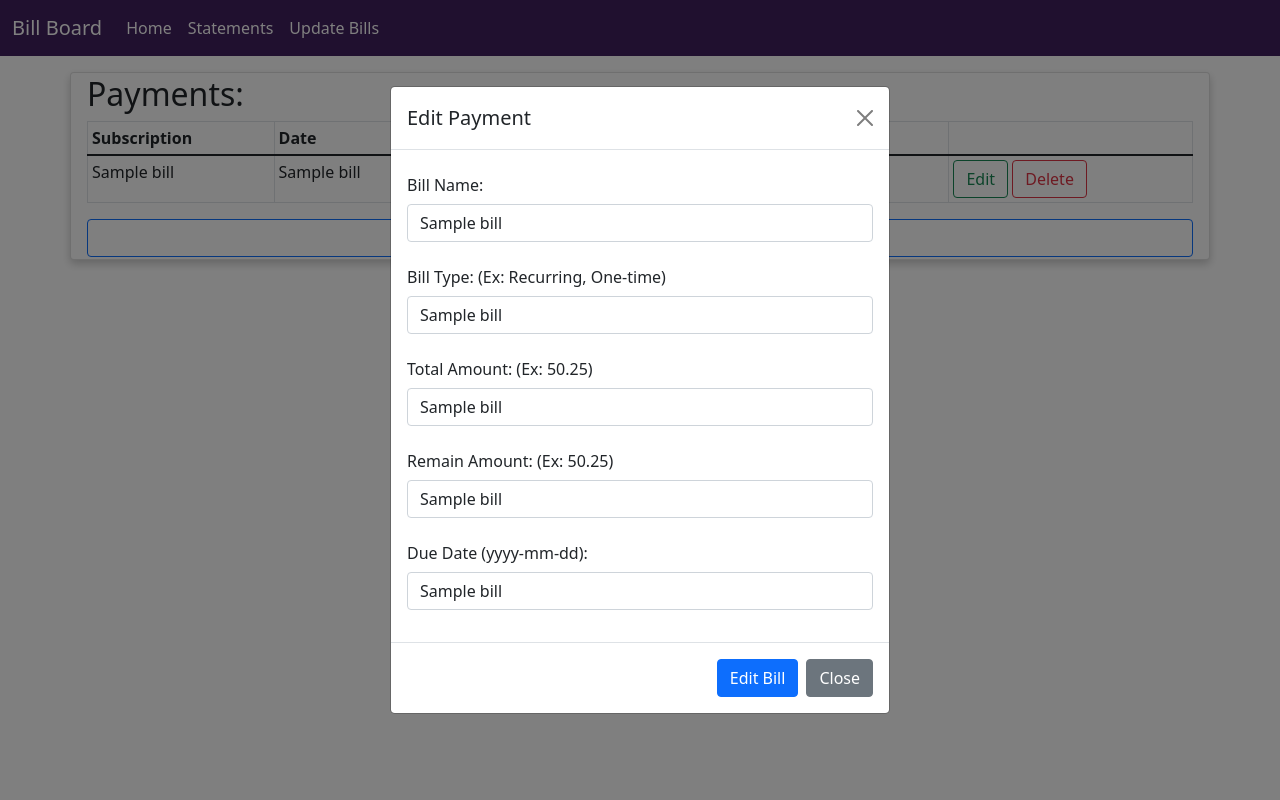
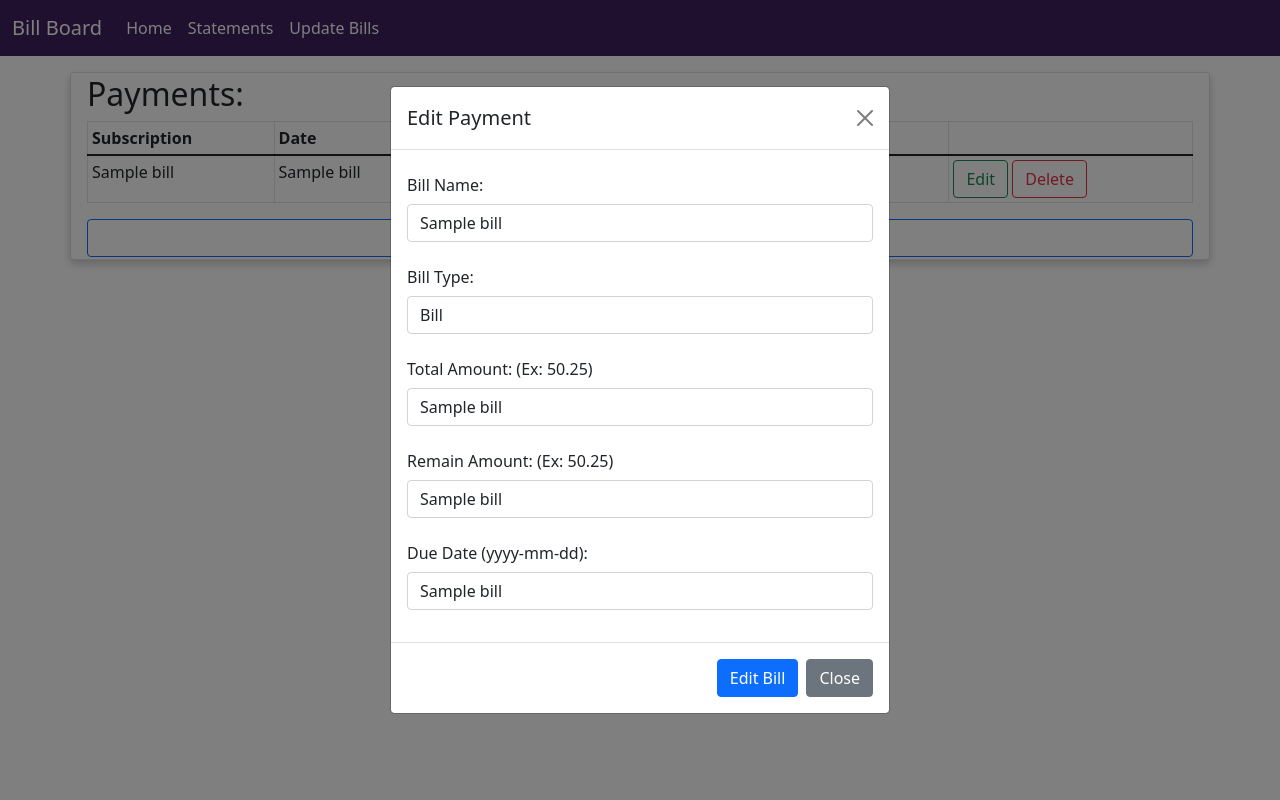
Before and after one commit to radat19/RemindME, a Flask app: page /update in a window 1280 px wide, after a click on "Edit". Run offline with Flask 2, Linux system fonts and the light colour scheme; a database or web service that is not in the repository returns one stand-in record (values such as "Sample title"); some libraries are stand-ins or nearby versions.

Commit message:
Add dropdown for bill type

```diff
--- a/templates/expenses.html
+++ b/templates/expenses.html
@@ -42,8 +42,13 @@
                               <input type="text" class="form-control" name="bill-name" value="{{bill[2]}}">
                             </div>
                             <div class="mb-3">
-                              <label for="bill-type" class="col-form-label">Bill Type: (Ex: Recurring, One-time)</label>
-                              <input type="text" class="form-control" name="bill-type" value="{{bill[3]}}">
+                              <label for="bill-type" class="col-form-label">Bill Type:</label>
+                              <!--<input type="text" class="form-control" name="bill-type" value="{{bill[3]}}">-->
+                              <select class="form-control" name="bill-type">
+                                <option value="Bill">Bill</option>
+                                <option value="Subscription">Subscription</option>
+                                <option value="One-Time">One-Time</option>
+                              </select>
                             </div>
                             <div class="mb-3">
                               <label for="total-amount" class="col-form-label">Total Amount: (Ex: 50.25)</label>
```
